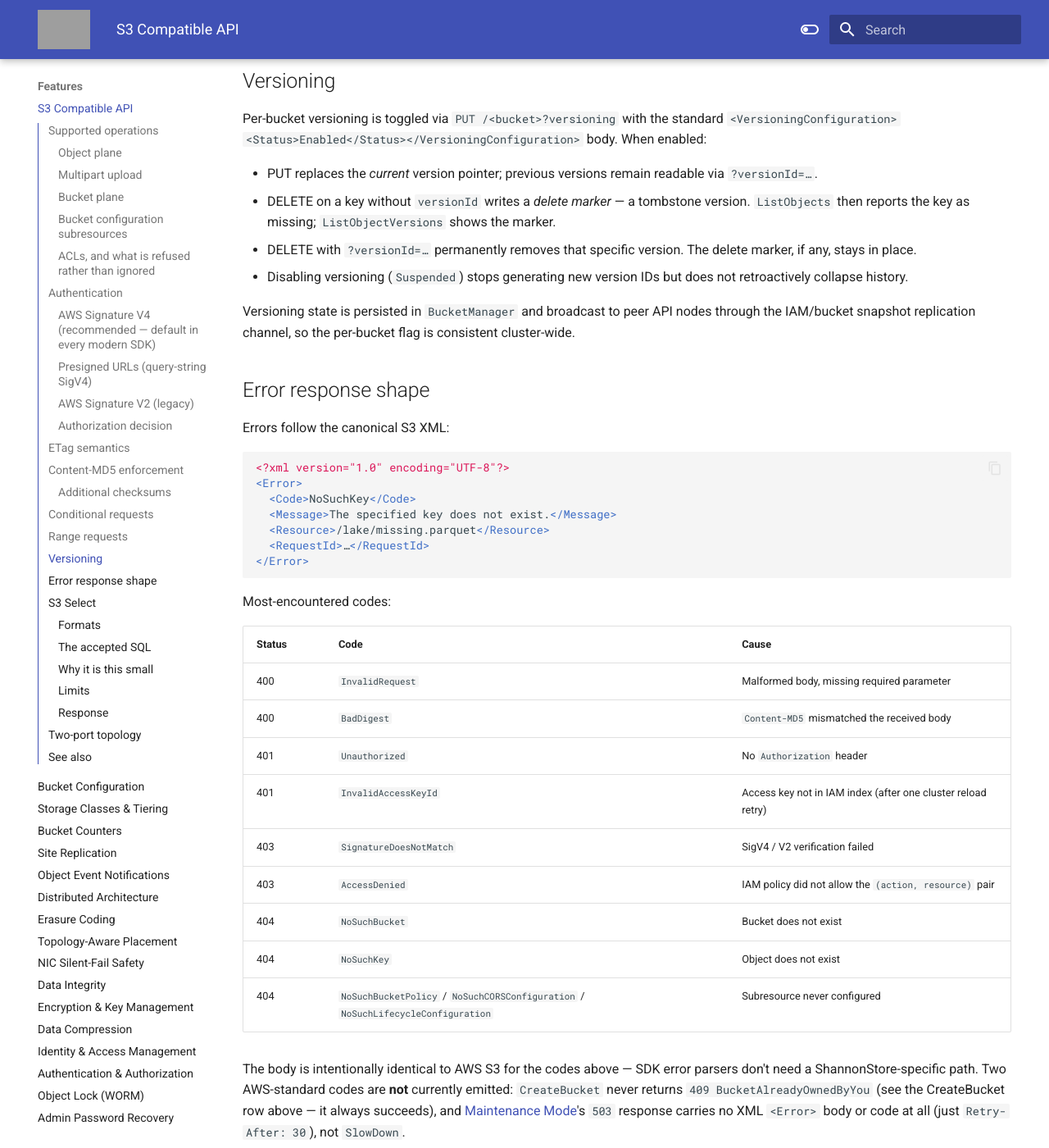
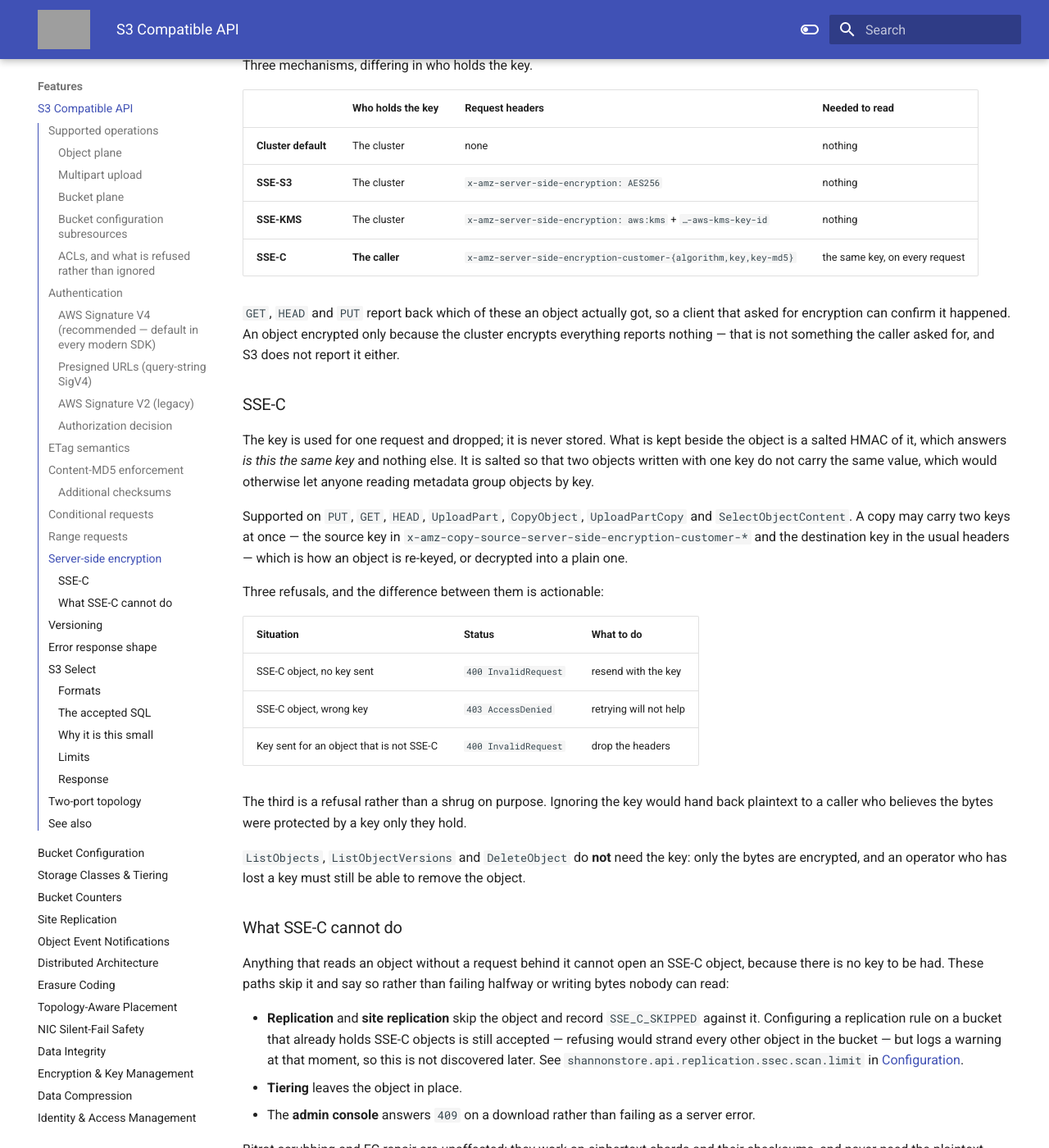
Before and after one commit to cloudcheflabs/shannonstore-docs, an MkDocs documentation site: the page built from docs/features/s3-compatible-api.md, in a window 1280 px wide and 1400 px high, scrolled down 9663 px. Shown: the whole window at 82% size. Built offline with MkDocs 1.6.1 and Material for MkDocs 9.7.7, drawn with Linux system fonts in a browser that asks for light colours; the version menu is left out; some of the changed text lies outside the part shown; grey boxes are pictures that could not be loaded.

Commit message:
docs(s3): SSE-C and SSE-KMS, and the versioning guarantee that was missing
The page said SSE-C was refused with 501 and told readers to use the built-in
KMS instead. That is no longer true, and leaving it would have sent anyone who
needs caller-held keys somewhere else.

Replaces it with what the server actually does: the three mechanisms and who
holds the key in each, what GET/HEAD/PUT report back, and for SSE-C the parts a
reader has to know before building on it -- that a copy can carry two keys, that
listing and deleting do not need one, that the three refusals mean different
things, and that replication, tiering and the admin console cannot open these
objects and say so rather than failing halfway.

Also records two things the versioning section did not promise and now can:
PUT returns x-amz-version-id, and every version keeps its own bytes under
successive writes to one key. The second is worth stating because it was not
true -- writes commit asynchronously, and the commit used to attach itself to
whichever version was newest when it ran rather than the one it belonged to.

Co-Authored-By: Claude Opus 5 (1M context) <noreply@anthropic.com>

```diff
--- a/docs/features/s3-compatible-api.md
+++ b/docs/features/s3-compatible-api.md
@@ -24,11 +24,11 @@ The dispatch table in `S3RequestHandler` routes the following verb × subresourc
 
 | Operation | Trigger | Notes |
 | --- | --- | --- |
-| **PutObject** | `PUT /<bucket>/<key>` | Streaming upload via Netty NIO. Body is erasure-coded and KMS-encrypted before being persisted across data nodes. |
+| **PutObject** | `PUT /<bucket>/<key>` | Streaming upload via Netty NIO. Body is encrypted &mdash; with a cluster key, or with a caller-supplied one under [SSE-C](#sse-c) &mdash; and then erasure-coded before being persisted across data nodes. Returns `x-amz-version-id` on a versioned bucket. |
 | **GetObject** | `GET /<bucket>/<key>` | Streaming download. Honors `Range` requests for partial / resumable reads. Sets `Content-Length`, `ETag`, `Last-Modified`. |
 | **HeadObject** | `HEAD /<bucket>/<key>` | Returns the same metadata as GET without the body — used by SDKs for existence / size probes. |
 | **DeleteObject** | `DELETE /<bucket>/<key>` | Replies `204 No Content` (S3 idempotent semantics — deleting a missing key still succeeds). |
-| **CopyObject** | `PUT /<bucket>/<key>` with `x-amz-copy-source` | Server-side copy across buckets / keys. Does not stream through the client. |
+| **CopyObject** | `PUT /<bucket>/<key>` with `x-amz-copy-source` | Server-side copy across buckets / keys. Does not stream through the client. May carry a source key and a destination key at once, which is how an [SSE-C](#sse-c) object is re-keyed. |
 | **DeleteObjects (Multi-object delete)** | `POST /<bucket>?delete` | Bulk delete payload in XML body — returns per-key `Deleted` and `Error` rows. |
 | **PostObject (browser form upload)** | `POST /<bucket>` with `multipart/form-data` | The one S3 write a browser can make without an SDK. `${filename}` in the `key` field is expanded, and `success_action_status` chooses 200/201/204. The request is authorized the same way every other write is — the form's policy and signature fields are not evaluated, so an unsigned browser post is rejected earlier as unauthenticated. |
 | **RestoreObject** | `POST /<bucket>/<key>?restore` | Brings a tiered object back to hot storage for a requested number of days. See [Storage Classes &amp; Tiering](storage-classes-tiering.md). |
@@ -299,6 +295,72 @@ Two edge cases behave as the RFC requires rather than as errors:
 
 Range requests are the path Iceberg/Parquet readers take to fetch column-chunk footers and only the columns they need, so partition-scan performance depends on them working correctly. The implementation caches recently-decoded EC parts in a bounded LRU so two consecutive range reads against the same object don't re-decode the same shard set.
 
+## Server-side encryption
+
+Three mechanisms, differing in who holds the key.
+
+| | Who holds the key | Request headers | Needed to read |
+|---|---|---|---|
+| **Cluster default** | The cluster | none | nothing |
+| **SSE-S3** | The cluster | `x-amz-server-side-encryption: AES256` | nothing |
+| **SSE-KMS** | The cluster | `x-amz-server-side-encryption: aws:kms` + `…-aws-kms-key-id` | nothing |
+| **SSE-C** | **The caller** | `x-amz-server-side-encryption-customer-{algorithm,key,key-md5}` | the same key, on every request |
+
+`GET`, `HEAD` and `PUT` report back which of these an object actually got, so a
+client that asked for encryption can confirm it happened. An object encrypted
+only because the cluster encrypts everything reports nothing — that is not
+something the caller asked for, and S3 does not report it either.
+
+### SSE-C
+
+The key is used for one request and dropped; it is never stored. What is kept
+beside the object is a salted HMAC of it, which answers *is this the same key*
+and nothing else. It is salted so that two objects written with one key do not
+carry the same value, which would otherwise let anyone reading metadata group
+objects by key.
+
+Supported on `PUT`, `GET`, `HEAD`, `UploadPart`, `CopyObject`, `UploadPartCopy`
+and `SelectObjectContent`. A copy may carry two keys at once — the source key in
+`x-amz-copy-source-server-side-encryption-customer-*` and the destination key in
+the usual headers — which is how an object is re-keyed, or decrypted into a
+plain one.
+
+Three refusals, and the difference between them is actionable:
+
+| Situation | Status | What to do |
+|---|---|---|
+| SSE-C object, no key sent | `400 InvalidRequest` | resend with the key |
+| SSE-C object, wrong key | `403 AccessDenied` | retrying will not help |
+| Key sent for an object that is not SSE-C | `400 InvalidRequest` | drop the headers |
+
+The third is a refusal rather than a shrug on purpose. Ignoring the key would
+hand back plaintext to a caller who believes the bytes were protected by a key
+only they hold.
+
+`ListObjects`, `ListObjectVersions` and `DeleteObject` do **not** need the key:
+only the bytes are encrypted, and an operator who has lost a key must still be
+able to remove the object.
+
+### What SSE-C cannot do
+
+Anything that reads an object without a request behind it cannot open an SSE-C
+object, because there is no key to be had. These paths skip it and say so rather
+than failing halfway or writing bytes nobody can read:
+
+- **Replication** and **site replication** skip the object and record
+  `SSE_C_SKIPPED` against it. Configuring a replication rule on a bucket that
+  already holds SSE-C objects is still accepted — refusing would strand every
+  other object in the bucket — but logs a warning at that moment, so this is
+  not discovered later. See
+  `shannonstore.api.replication.ssec.scan.limit` in
+  [Configuration](configuration.md).
+- **Tiering** leaves the object in place.
+- The **admin console** answers `409` on a download rather than failing as a
+  server error.
+
+Bitrot scrubbing and EC repair are unaffected: they work on ciphertext shards
+and their checksums, and never need the plaintext.
+
 ## Versioning
 
 Per-bucket versioning is toggled via `PUT /<bucket>?versioning` with the standard `<VersioningConfiguration><Status>Enabled</Status></VersioningConfiguration>` body. When enabled:
@@ -309,6 +371,18 @@ Per-bucket versioning is toggled via `PUT /<bucket>?versioning` with the standar
 - Disabling versioning (`Suspended`) stops generating new version IDs but does not retroactively collapse history.
 
 Versioning state is persisted in `BucketManager` and broadcast to peer API nodes through the IAM/bucket snapshot replication channel, so the per-bucket flag is consistent cluster-wide.
+
+`PUT` returns `x-amz-version-id` for the version it created, so a client can
+address what it just wrote instead of listing versions and guessing which one
+is its own.
+
+Every version keeps its own bytes, including under successive writes to the same
+key with no pause between them. That is worth stating explicitly because writes
+land in a part buffer and are committed to their final location asynchronously:
+the commit has to find the version it belongs to, not whichever version is
+newest by the time it runs. A version only becomes the current one if it is
+genuinely newer, so a late commit of an older version cannot roll the object
+back while the version listing still names a newer one as latest.
 
 ## Error response shape
 
```
Also changed, not shown: other parts of docs/features/s3-compatible-api.md (+1 -5 lines), docs/features/configuration.md (+1 -0 lines), docs/features/kms.md (+14 -0 lines).
